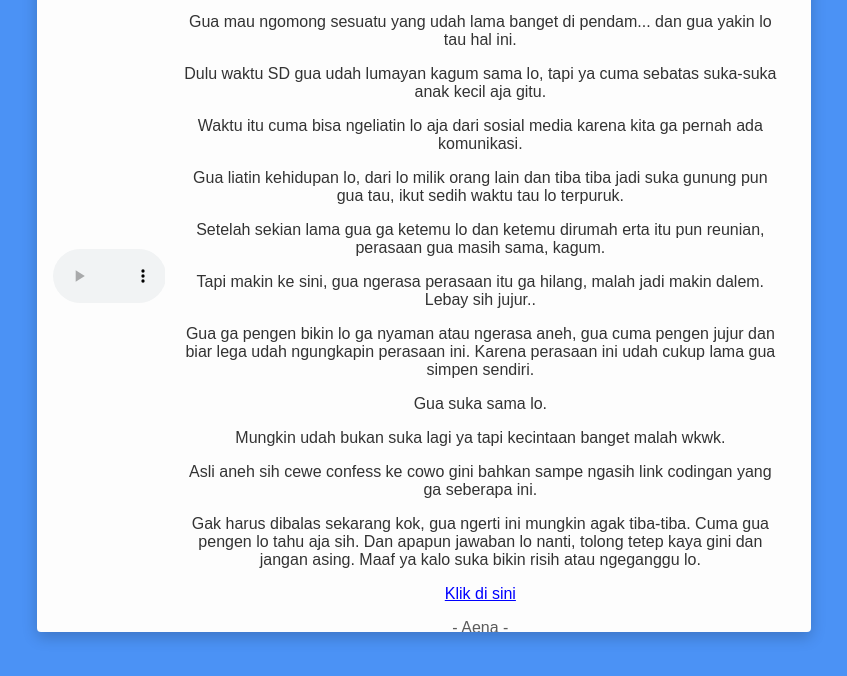
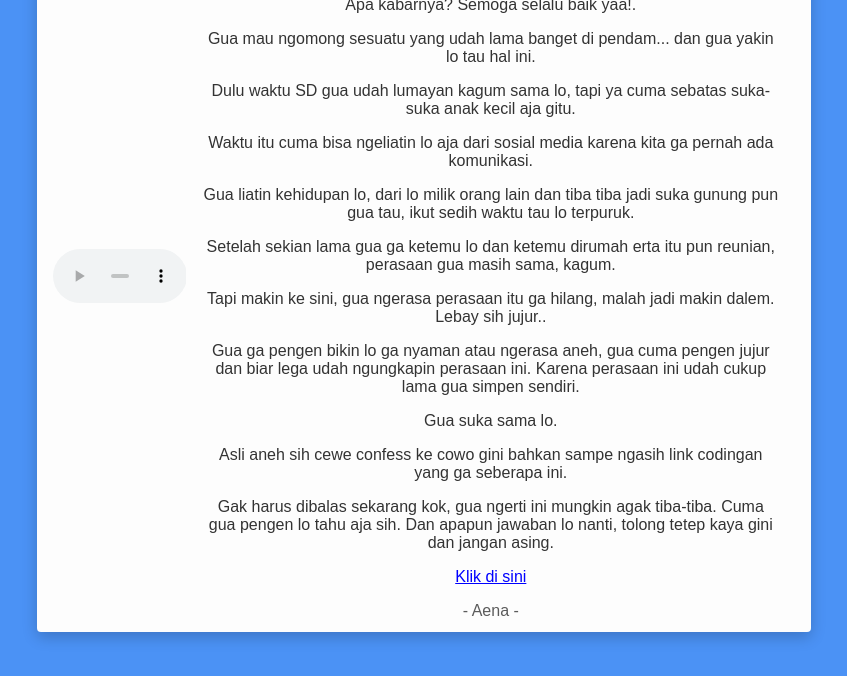
Before and after one commit to aenaalia/confess-aena, a plain HTML site: page index.html in a window 1280 px wide. Shown: the part 124-800 px from the top of the page, without its empty margins (216-1063 px from the left). Drawn offline with Linux system fonts and the light colour scheme.

Commit message:
Update index.html

```diff
--- a/index.html
+++ b/index.html
@@ -20,11 +20,10 @@
                 Karena perasaan ini udah cukup lama gua simpen sendiri.
             </p>
             <p>Gua suka sama lo.</p>
-            <p>Mungkin udah bukan suka lagi ya tapi kecintaan banget malah wkwk.</p>
             <p>Asli aneh sih cewe confess ke cowo gini bahkan sampe ngasih link codingan yang ga seberapa ini.
             </p>
             <p>Gak harus dibalas sekarang kok, gua ngerti ini mungkin agak tiba-tiba. Cuma gua pengen lo tahu aja sih.
-                Dan apapun jawaban lo nanti, tolong tetep kaya gini dan jangan asing. Maaf ya kalo suka bikin risih atau ngeganggu lo.
+                Dan apapun jawaban lo nanti, tolong tetep kaya gini dan jangan asing.
             </p>
             <p><a href="https://aenaalia.github.io/webena/">Klik di sini</a>
             </p>
```
